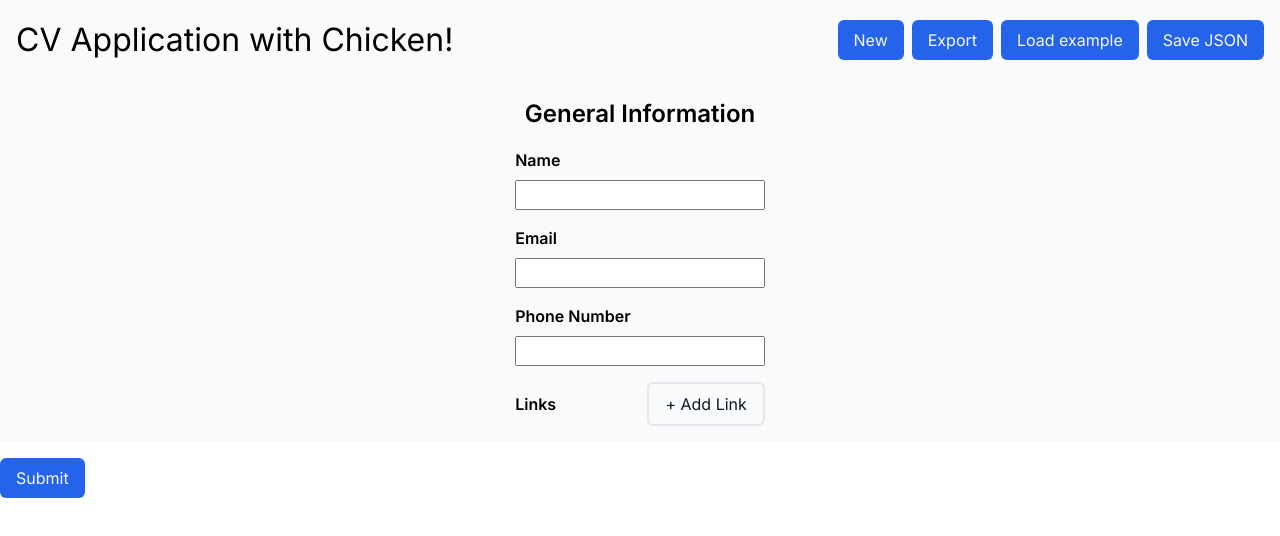
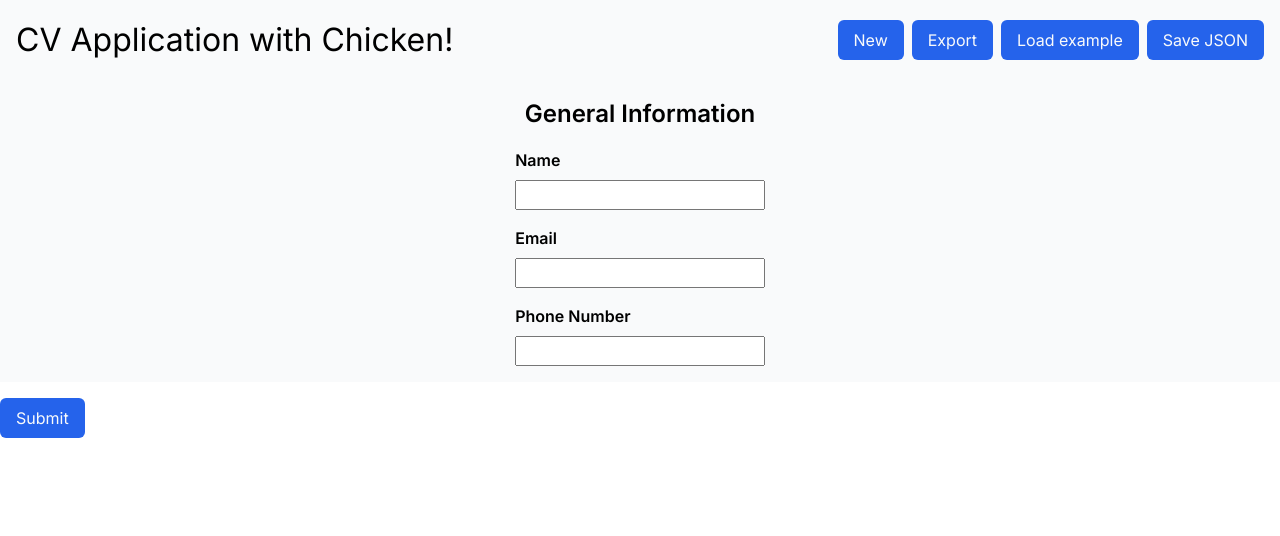
Before and after one commit to AnLaxina/cv-application, a React (Vite) app: page / in a window 1280 px wide. Shown: the top 536 px of the page. Built offline with nearby package versions, Linux system fonts and the light colour scheme.

Commit message:
feat(general): remove links
Yeah.... I don't think I need to add links right now lol

```diff
--- a/src/components/General.jsx
+++ b/src/components/General.jsx
@@ -1,5 +1,3 @@
-import Button from "./Button.jsx";
-
 export default function General() {
     return (
         <section className="general-info">
@@ -19,11 +17,6 @@ export default function General() {
                     <label htmlFor="phoneNumber">Phone Number </label>
                     <input id="phoneNumber" type="tel" maxLength="15"></input>
                 </div>
-
-                <div className="input-inline">
-                    <p>Links</p>
-                    <Button text="+ Add Link" type="secondary"/>
-                </div>
             </div>
         </section>
     );
```
